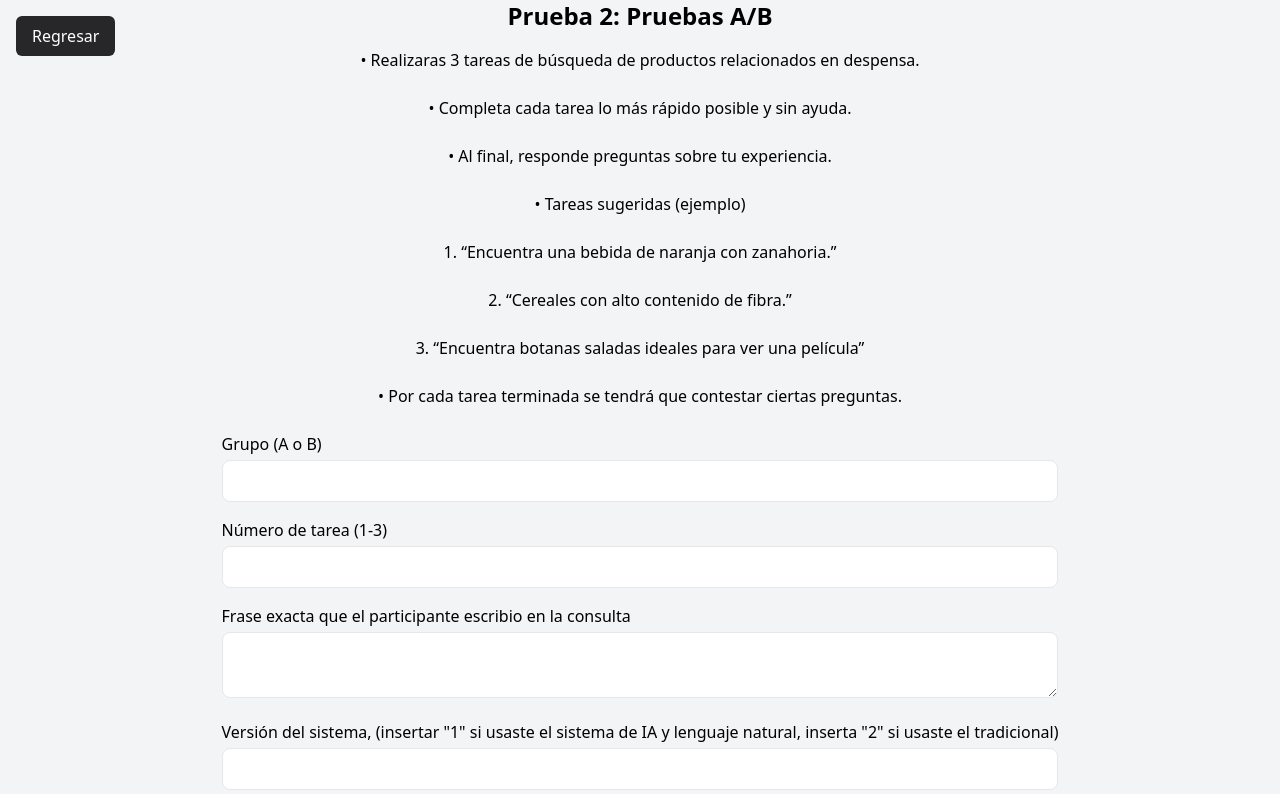
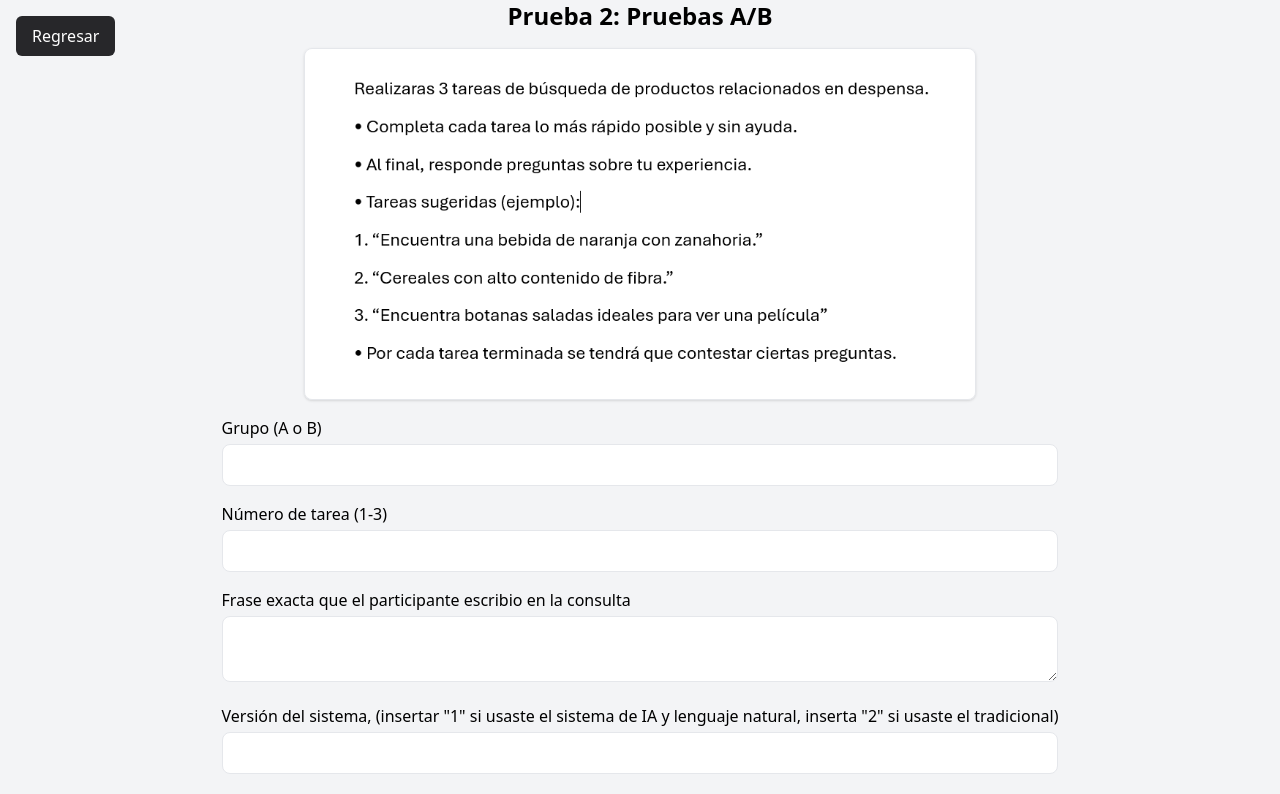
Before and after one commit to cesar3318123/ecommerce_web, a React (Create React App) app: page /prueba2 in a window 1280 px wide. Shown: the top 794 px of the page. Built offline with nearby package versions, Linux system fonts and the light colour scheme.

Commit message:
mis nuevos cambios

```diff
--- a/src/prueba4.jsx
+++ b/src/prueba4.jsx
@@ -74,12 +74,11 @@ function Prueba4() {
       </div>
 
       <h1 className="text-4xl font-bold mb-6">Prueba 4: Compra 🛒</h1>
-      <h3 className="text-lg mb-6">
-        Utilizando el sistema de analisis de modelos, indaga libremente por la
-        interfaz completando busquedas personales y uso de las funciones
-        disponibles, al finalizar responde una encuesta de cual sistema de
-        busqueda fue más eficiente
-      </h3>
+    <img
+      src={"../imgsurvey/img2.png"}
+      alt={"Instrucciones"}
+      className="w-full max-w-2xl h-auto object-contain mx-auto mb-4 border rounded-lg shadow"
+    />
 
       <form onSubmit={handleSubmit} className="space-y-4">
         {[
--- a/src/survey.jsx
+++ b/src/survey.jsx
@@ -110,14 +110,11 @@ function Survey() {
         </button>
       </div>
       <h2 className="text-2xl font-bold mb-4 text-center">Prueba 2: Pruebas A/B</h2>
-      <p className="text-left mb-6">•	Realizaras 3 tareas de búsqueda de productos relacionados en despensa.</p>
-      <p className="text-left mb-6">•	Completa cada tarea lo más rápido posible y sin ayuda.</p>
-      <p className="text-left mb-6">•	Al final, responde preguntas sobre tu experiencia.</p>
-      <p className="text-left mb-6">•	Tareas sugeridas (ejemplo)</p>
-      <p className="text-left mb-6">1.	“Encuentra una bebida de naranja con zanahoria.”</p>
-      <p className="text-left mb-6">2.	“Cereales con alto contenido de fibra.”</p>
-      <p className="text-left mb-6">3.	“Encuentra botanas saladas ideales para ver una película”</p>
-      <p className="text-left mb-6">• Por cada tarea terminada se tendrá que contestar ciertas preguntas.</p>
+    <img
+      src={"../imgsurvey/img1.png"}
+      alt={"Instrucciones"}
+      className="w-full max-w-2xl h-auto object-contain mx-auto mb-4 border rounded-lg shadow"
+    />
 
 
       <form onSubmit={handleSubmit} className="space-y-4">
```
